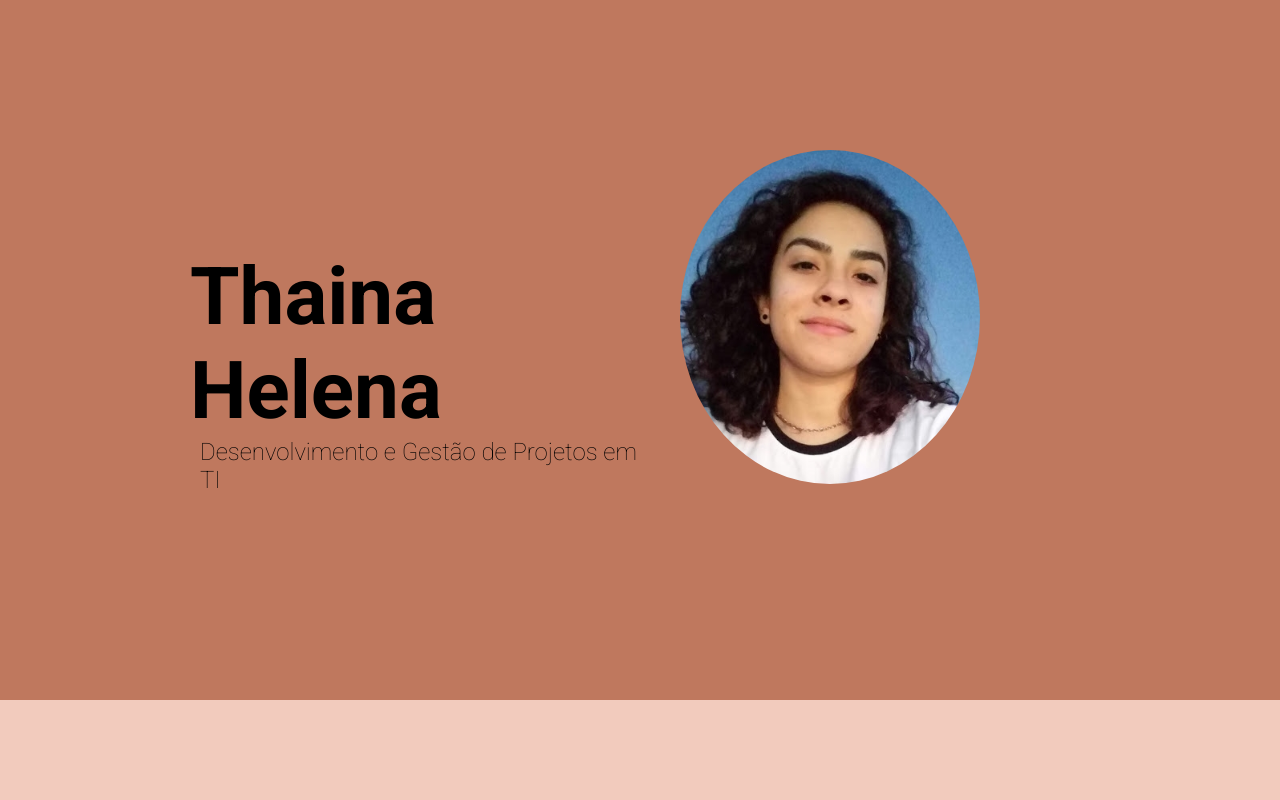
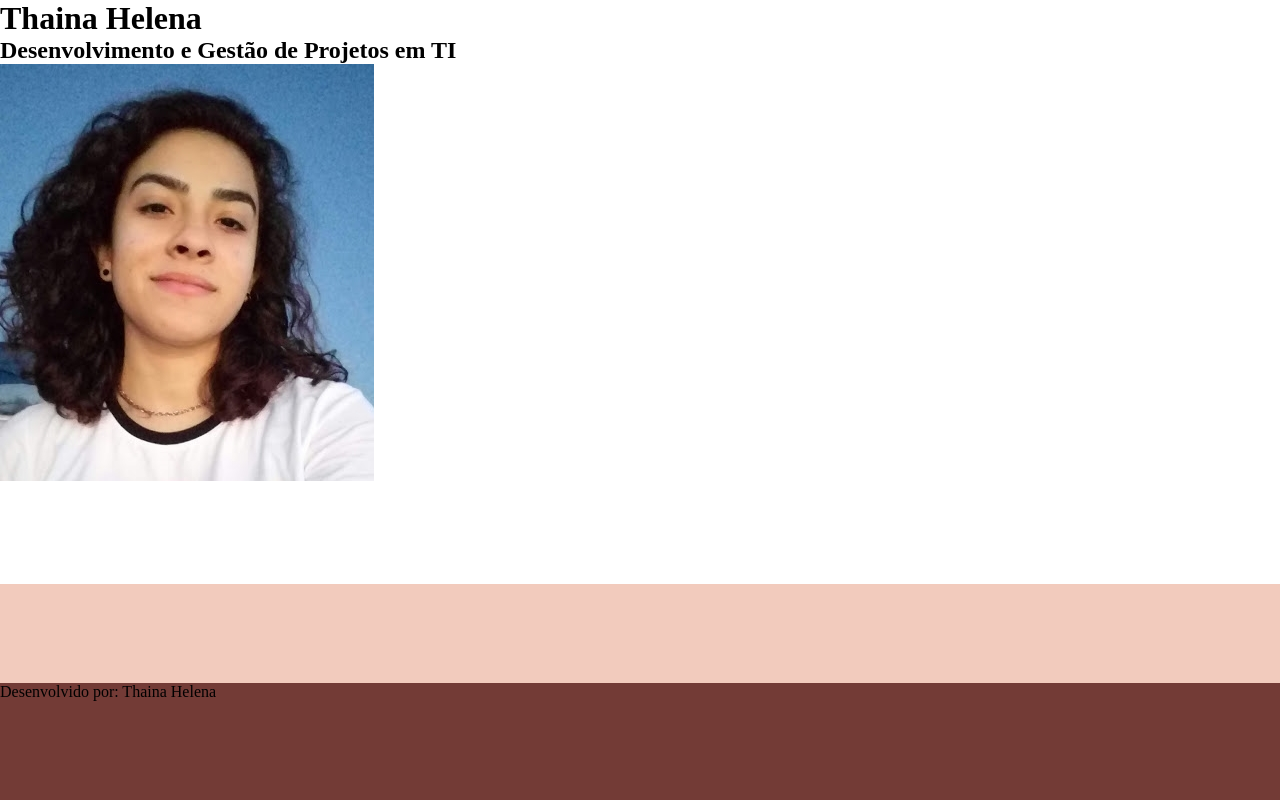
Before and after one commit to Thainahelena/portfolio, a plain HTML site: page index.html in a window 1280 px wide. Shown: the top 800 px of the page. Drawn offline with Linux system fonts and the light colour scheme.

Commit message:
Add Grid

```diff
--- a/main.css
+++ b/main.css
@@ -17,7 +17,7 @@
     --verm2: #A65B4B;
     --verm3: #733B36;
 
-    --fonte: 'Roboto';
+    --font: 'Roboto';
 }
 
 * {
@@ -27,28 +27,31 @@
     font-family: var(--fonte);
 }
 
-header {
-    background-color: var(--verm1);
-    height: 700px;
+body {
+    height: 100vh;
+    display: grid;
+    grid-template-areas:
+        "header header"
+        "main main"
+        "footer footer";
 }
 
-.headercontainer{
-    display: grid;
-    grid-template-columns: 2fr 2fr;
-    grid-template-rows: 100vh 100vh 100vh;
+.container {
+    grid-area: header;
+    background-color: var(--verm1);
 }
 
-.headertitle {
-    padding-left: 190px;
-    padding-top: 250px;
+main {
+    grid-area: main;
+    background-color: var(--branco);
 }
 
-.headerimg {
-    padding-left: 40px;
-    padding-top: 150px;
+footer {
+    grid-area: footer;
+    background-color: var(--verm3);
 }
 
-h1 {
+/*h1 {
     font-size: 80px;
     font-weight: 900;
 }
@@ -56,34 +59,4 @@ h1 {
 h2 {
     padding-left: 10px;
     font-weight: 100;
-}
-
-#personalimg {
-    width: 300px;
-    border-radius: 80%;
-    border-color: var(--verm3);
-}
-
-main {
-    background-color: aqua;
-    height: 100px;
-}
-
-footer {
-    background-color:#733B36;
-    height: 100px;
-}
-
-
-main {
-    height: 1080px;
-    background-color: var(--branco);
-}
-
-footer {
-    padding-top: 40px;
-    height: 100px;
-    background-color: var(--verm3);
-    text-align: center;
-    color: var(--branco);
-}
+}*/
```
